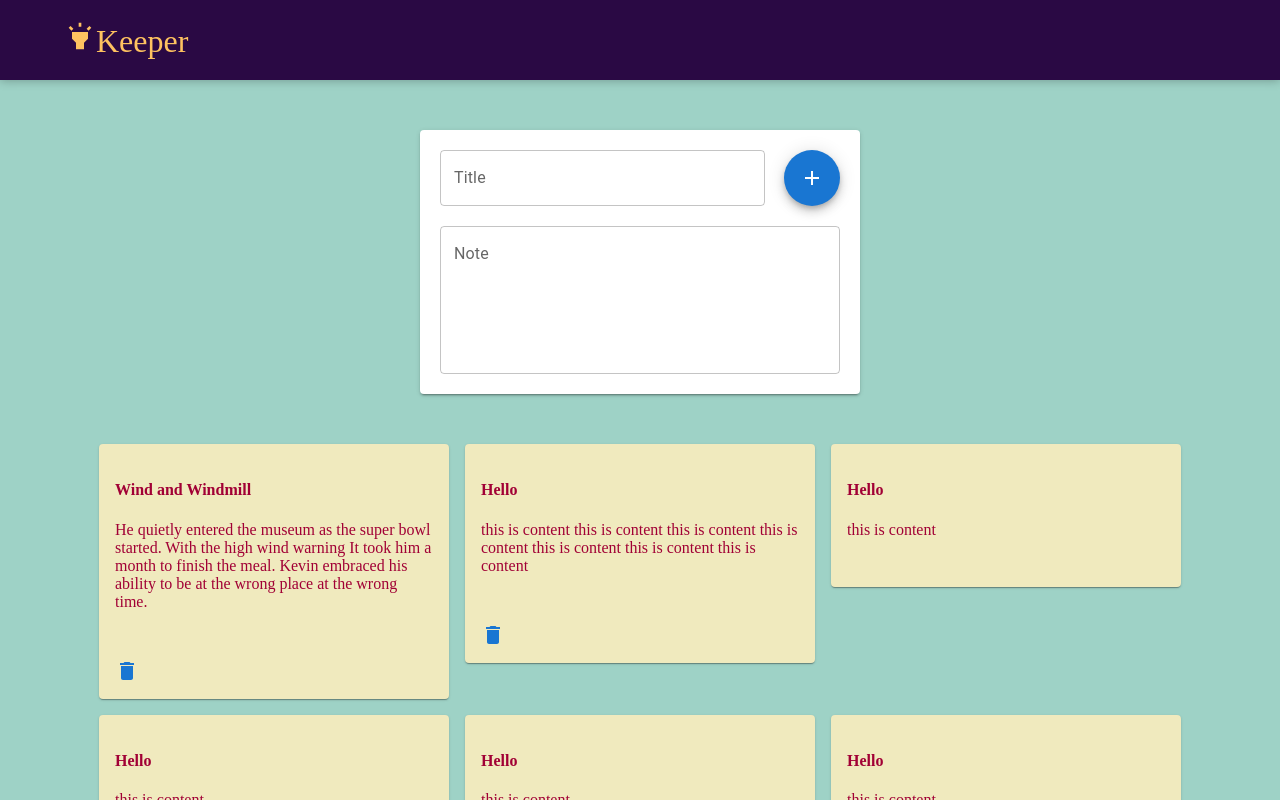
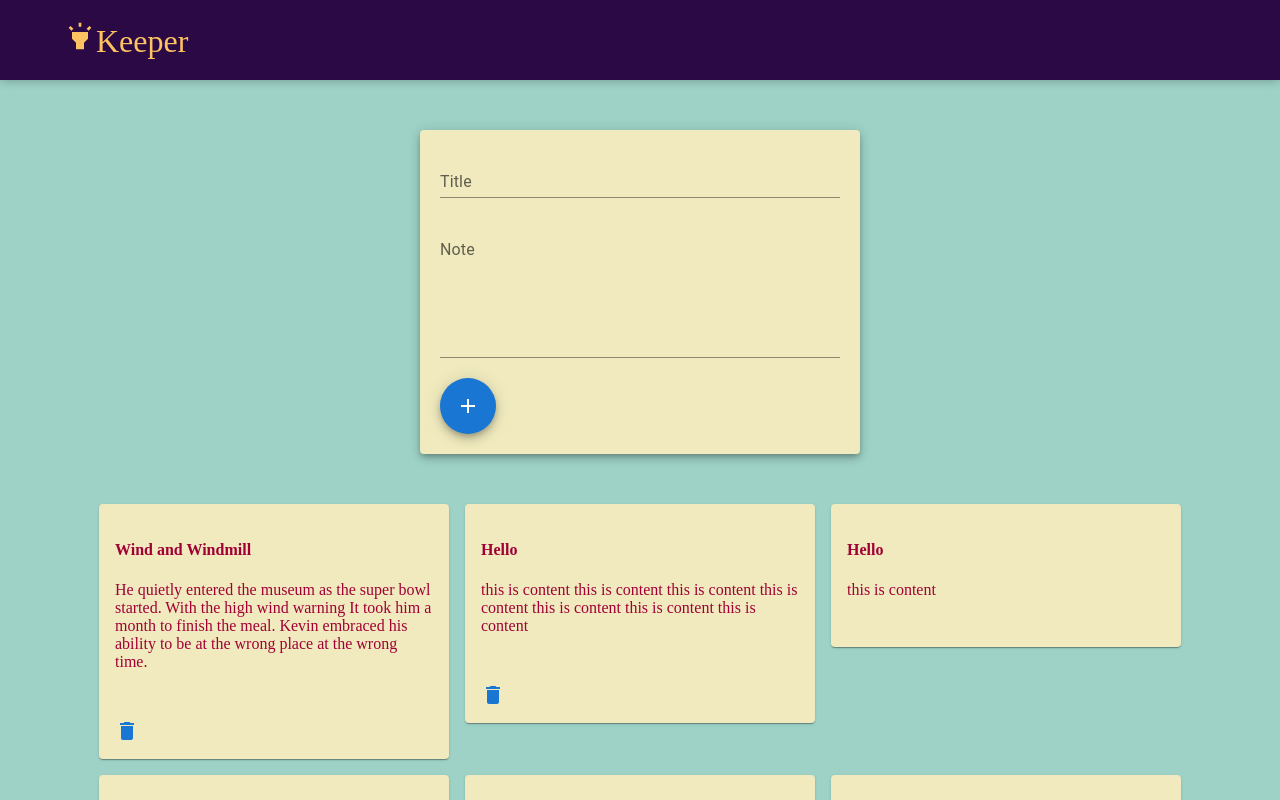
Before and after one commit to jobin365/Keeper, a React (Create React App) app in the folder client/: page / in a window 1280 px wide. Shown: the top 800 px of the page. Built offline with nearby package versions, Linux system fonts and the light colour scheme; the HTML template or start-up script is replaced by a standard one; a web font is replaced by a local one.

Commit message:
update create note component with new styles

```diff
--- a/client/src/components/CreateNote.css
+++ b/client/src/components/CreateNote.css
@@ -8,14 +8,9 @@
     width: 400px;
     padding: 20px;
 }
-.noteTop{
-    margin-bottom: 20px;
-    display: flex;
-    justify-content: space-between;
-}
-.titleField{
-    width: 325px;
-}
-.noteField{
+.field{
     width: 400px;
 }
+.fieldContainer{
+    margin-bottom: 20px;
+}
--- a/client/src/components/CreateNote.js
+++ b/client/src/components/CreateNote.js
@@ -1,22 +1,34 @@
 import React from "react";
-import Paper from '@mui/material/Paper';
+import Paper from "@mui/material/Paper";
 import "./CreateNote.css";
-import TextField from '@mui/material/TextField';
-import Fab from '@mui/material/Fab';
-import AddIcon from '@mui/icons-material/Add';
+import TextField from "@mui/material/TextField";
+import Fab from "@mui/material/Fab";
+import AddIcon from "@mui/icons-material/Add";
 
-export default function CreateNote(){
-    return(
-        <div className="noteContainer">
-        <Paper elevation={2} className="note">
-        <div className="noteTop">
-        <TextField className="titleField" label="Title" variant="outlined"/>
-            <Fab color="primary">
-                <AddIcon/>
-            </Fab>
-        </div>
-            <TextField className="noteField" label="Note" variant="outlined" multiline minRows="5"/>
-        </Paper>
-        </div>
-    )
+export default function CreateNote() {
+  return (
+    <div className="noteContainer">
+      <Paper
+        elevation={5}
+        className="note"
+        style={{ backgroundColor: "#F0EABE" }}
+      >
+      <div className="fieldContainer">
+      <TextField className="field" label="Title" variant="standard" />
+      </div>
+      <div className="fieldContainer">
+      <TextField
+          className="field"
+          label="Note"
+          variant="standard"
+          multiline
+          minRows="5"
+        />
+      </div>
+        <Fab color="primary">
+          <AddIcon />
+        </Fab>
+      </Paper>
+    </div>
+  );
 }
```
